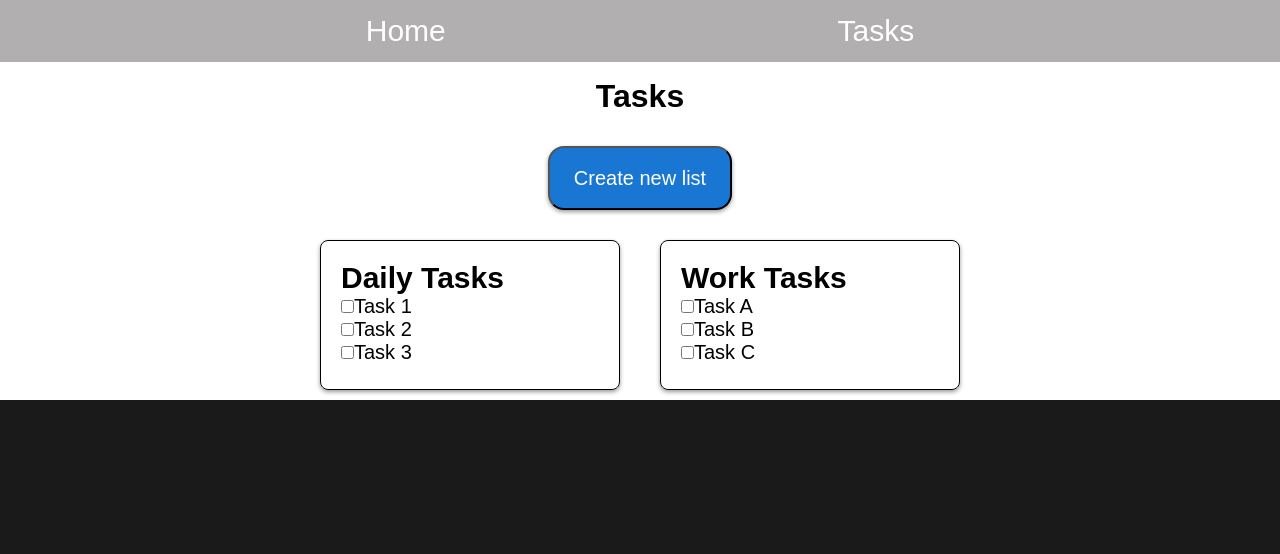
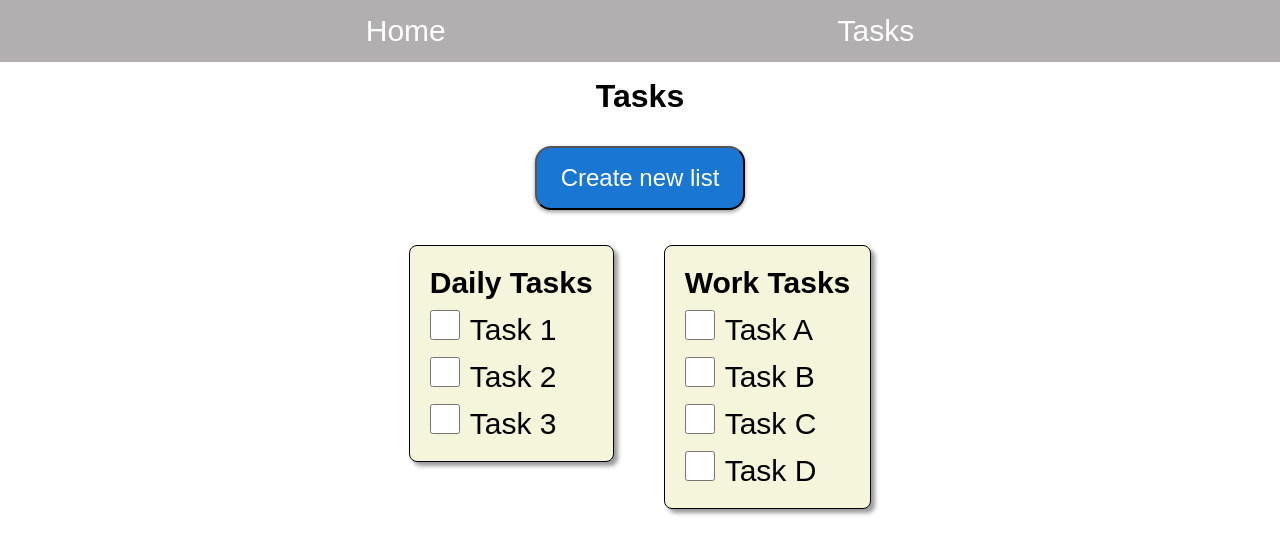
Before and after one commit to Pipeto84/react-ts, a React app: page /tasks in a window 1280 px wide. Shown: the top 554 px of the page. Built offline with nearby package versions, Linux system fonts and the light colour scheme; the HTML template or start-up script is replaced by a standard one.

Commit message:
tasks list 0.3

```diff
--- a/src/components/TasksCard.tsx
+++ b/src/components/TasksCard.tsx
@@ -7,14 +7,15 @@ export const TasksCard = (list: TasksList) => {
       <h2>{list.name}</h2>
       <div>
         {list.items.map((item, index) => (
-          <div>
+          <div className="tasksList">
             <input
               type="checkbox"
               key={index}
               value={item.name}
               id={item.name}
+              className="inputTask"
             />
-            <label key={index} htmlFor={item.name}>
+            <label key={index} htmlFor={item.name} className="labelTask">
               {item.name}
             </label>
           </div>
--- a/src/features/tasks/taskSlice.tsx
+++ b/src/features/tasks/taskSlice.tsx
@@ -25,6 +25,7 @@ const initialState: TasksList[] = [
       { name: "Task A", completed: false },
       { name: "Task B", completed: false },
       { name: "Task C", completed: false },
+      { name: "Task D", completed: false },
     ],
   },
 ];
--- a/src/styles/TasksPage.css
+++ b/src/styles/TasksPage.css
@@ -1,4 +1,5 @@
 .tasks {
+  height: 800px;
   background-color: white;
   margin: 0;
   display: grid;
@@ -11,31 +12,43 @@
 h1 {
   margin: 1rem 0 0.5rem 0;
 }
-.tasksCard {
-  width: 300px;
-  height: 150px;
-  border: 1px solid #000000;
-  border-radius: 8px;
-  box-shadow: 0 2px 4px rgba(0, 0, 0, 0.1);
-  margin: 10px;
-  padding: 20px;
+.newList {
+  background-color: #1976d2;
+  color: white;
+  padding: 0.5rem 1.5rem;
+  font-size: 1.5rem;
+  border-radius: 1rem;
   box-shadow: 0 2px 4px rgba(0, 0, 0, 0.4);
-  color: black;
-  font-size: 20px;
 }
 .tasksGrid {
   display: flex;
   flex-direction: row;
   flex-wrap: wrap;
   justify-content: center;
-  align-items: center;
+  align-items: start;
   gap: 20px;
 }
-.newList {
-  background-color: #1976d2;
-  color: white;
-  padding: 0.5rem 1.5rem;
-  font-size: 1.25rem;
-  border-radius: 1rem;
-  box-shadow: 0 2px 4px rgba(0, 0, 0, 0.4);
+.tasksCard {
+  width: auto;
+  height: auto;
+  border: 1px solid #000000;
+  border-radius: 8px;
+  box-shadow: 0 2px 4px rgba(0, 0, 0, 0.1);
+  margin: 15px;
+  padding: 20px;
+  box-shadow: 4px 4px 4px rgba(0, 0, 0, 0.4);
+  color: black;
+  font-size: 20px;
+  background-color: beige;
 }
+.tasksList {
+  margin-top: 10px;
+}
+.inputTask {
+  height: 30px;
+  width: 30px;
+}
+.labelTask {
+  margin-left: 10px;
+  font-size: 30px;
+}
```
